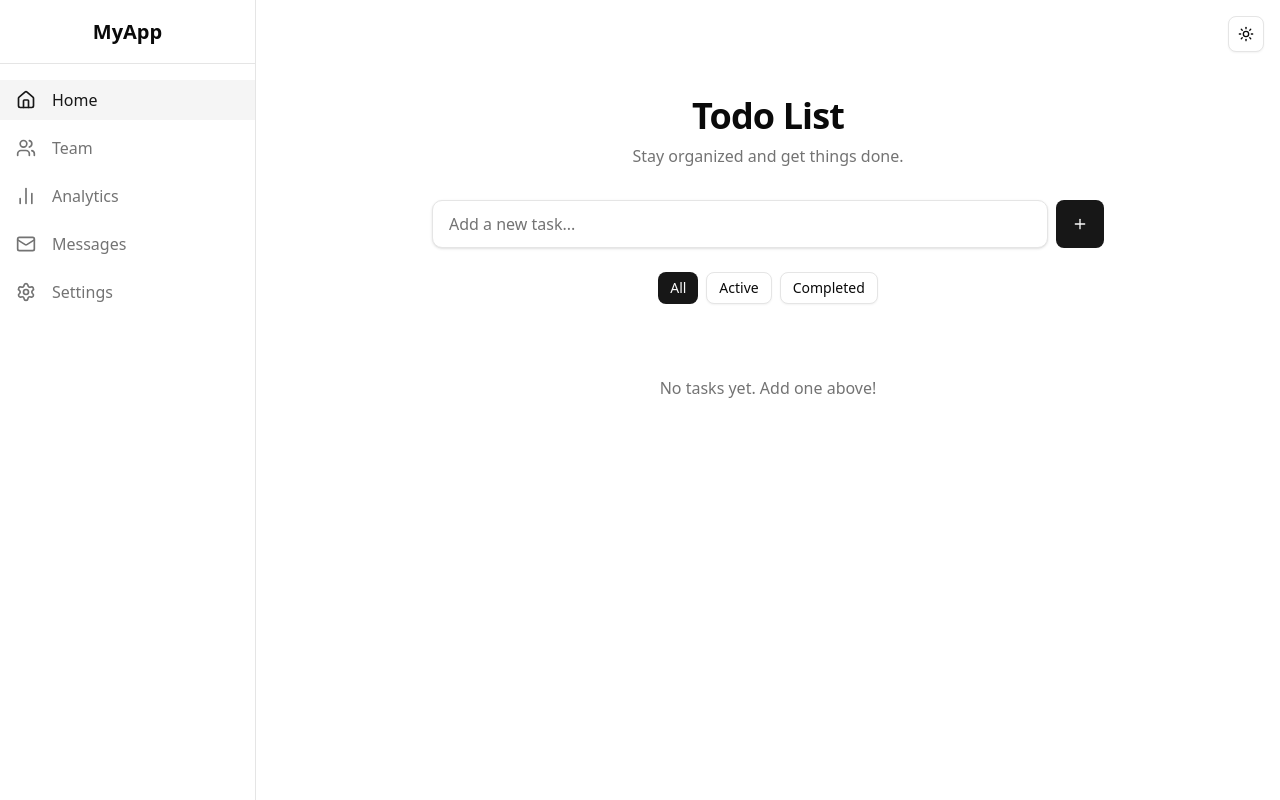
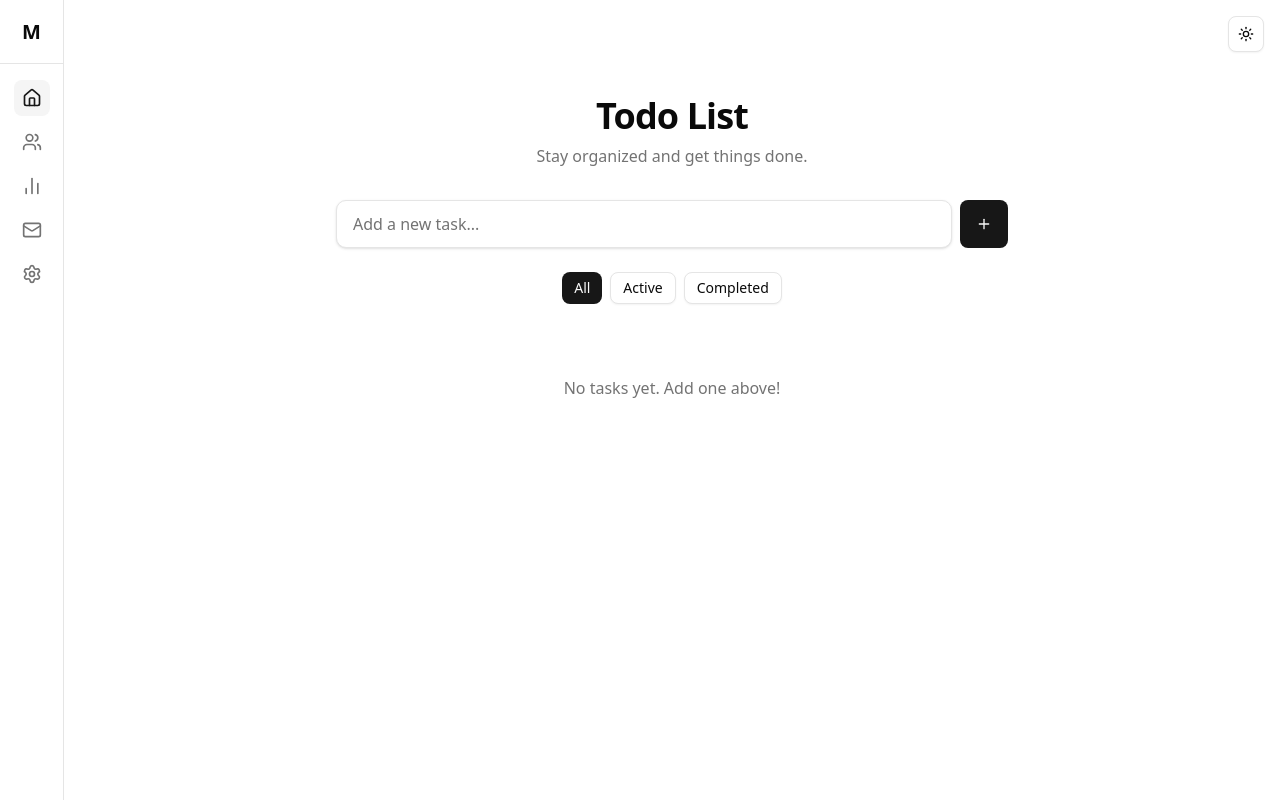
Before and after one commit to HubertTGit/antigravity-test, a Next.js app: page / in a window 1280 px wide. Built offline with nearby package versions, Linux system fonts and the light colour scheme.

Commit message:
feat: introduce Radix UI tooltip component and integrate into side navigation.

```diff
--- a/package.json
+++ b/package.json
@@ -11,6 +11,7 @@
   },
   "dependencies": {
     "@radix-ui/react-slot": "^1.2.4",
+    "@radix-ui/react-tooltip": "^1.2.8",
     "class-variance-authority": "^0.7.1",
     "clsx": "^2.1.1",
     "lucide-react": "^0.554.0",
--- a/src/components/side-nav.tsx
+++ b/src/components/side-nav.tsx
@@ -1,11 +1,15 @@
 "use client";
 
-import { useState } from "react";
 import { Home, Settings, Users, BarChart2, Mail } from "lucide-react";
 import Link from "next/link";
 import { usePathname } from "next/navigation";
 import { cn } from "@/lib/utils";
-import { Button } from "@/components/ui/button";
+import {
+  Tooltip,
+  TooltipContent,
+  TooltipProvider,
+  TooltipTrigger,
+} from "@/components/ui/tooltip";
 
 const navItems = [
   { icon: Home, label: "Home", href: "/" },
@@ -17,52 +21,39 @@
 
 export function SideNav() {
   const pathname = usePathname();
-  const [isHovered, setIsHovered] = useState(false);
 
   return (
-    <div
-      className={cn(
-        "flex flex-col h-screen bg-background border-r transition-all duration-300 ease-in-out z-40",
-        isHovered ? "w-64" : "w-16"
-      )}
-      onMouseEnter={() => setIsHovered(true)}
-      onMouseLeave={() => setIsHovered(false)}
-    >
+    <div className="flex flex-col h-screen w-16 bg-background border-r z-40">
       <div className="flex items-center justify-center h-16 border-b">
-        <span className={cn("font-bold text-xl transition-opacity duration-300", isHovered ? "opacity-100" : "opacity-0 hidden")}>
-          MyApp
-        </span>
-        <span className={cn("font-bold text-xl transition-opacity duration-300", isHovered ? "opacity-0 hidden" : "opacity-100")}>
-          M
-        </span>
+        <span className="font-bold text-xl">M</span>
       </div>
-      <nav className="flex-1 py-4 flex flex-col gap-2">
+      <nav className="flex-1 py-4 flex flex-col gap-2 items-center">
+        <TooltipProvider>
           {navItems.map((item) => {
             const isActive = pathname === item.href;
             return (
+              <Tooltip key={item.href} delayDuration={0}>
+                <TooltipTrigger asChild>
                   <Link
-              key={item.href}
                     href={item.href}
                     className={cn(
-                "flex items-center px-4 py-2 transition-colors",
+                      "flex items-center justify-center p-2 rounded-md transition-colors hover:bg-accent hover:text-accent-foreground",
                       isActive
                         ? "bg-accent text-accent-foreground"
-                  : "text-muted-foreground hover:bg-accent hover:text-accent-foreground",
-                isHovered ? "justify-start" : "justify-center"
+                        : "text-muted-foreground"
                     )}
                   >
                     <item.icon className="h-5 w-5" />
-              <span
-                className={cn(
-                  "whitespace-nowrap transition-all duration-300 overflow-hidden",
-                  isHovered ? "ml-4 w-auto opacity-100" : "w-0 opacity-0"
-                )}
-              >
-                {item.label}
-              </span>
+                    <span className="sr-only">{item.label}</span>
                   </Link>
+                </TooltipTrigger>
+                <TooltipContent side="right">
+                  <p>{item.label}</p>
+                </TooltipContent>
+              </Tooltip>
             );
           })}
+        </TooltipProvider>
       </nav>
     </div>
   );
--- /dev/null
+++ b/src/components/ui/tooltip.tsx
@@ -0,0 +1,30 @@
+"use client"
+
+import * as React from "react"
+import * as TooltipPrimitive from "@radix-ui/react-tooltip"
+
+import { cn } from "@/lib/utils"
+
+const TooltipProvider = TooltipPrimitive.Provider
+
+const Tooltip = TooltipPrimitive.Root
+
+const TooltipTrigger = TooltipPrimitive.Trigger
+
+const TooltipContent = React.forwardRef<
+  React.ElementRef<typeof TooltipPrimitive.Content>,
+  React.ComponentPropsWithoutRef<typeof TooltipPrimitive.Content>
+>(({ className, sideOffset = 4, ...props }, ref) => (
+  <TooltipPrimitive.Content
+    ref={ref}
+    sideOffset={sideOffset}
+    className={cn(
+      "z-50 overflow-hidden rounded-md border bg-popover px-3 py-1.5 text-sm text-popover-foreground shadow-md animate-in fade-in-0 zoom-in-95 data-[state=closed]:animate-out data-[state=closed]:fade-out-0 data-[state=closed]:zoom-out-95 data-[side=bottom]:slide-in-from-top-2 data-[side=left]:slide-in-from-right-2 data-[side=right]:slide-in-from-left-2 data-[side=top]:slide-in-from-bottom-2",
+      className
+    )}
+    {...props}
+  />
+))
+TooltipContent.displayName = TooltipPrimitive.Content.displayName
+
+export { Tooltip, TooltipTrigger, TooltipContent, TooltipProvider }
```
Also changed, not shown: 1 other file (tests, documents, lock files or other folders). Lines whose indentation alone changed are shown as unchanged.
